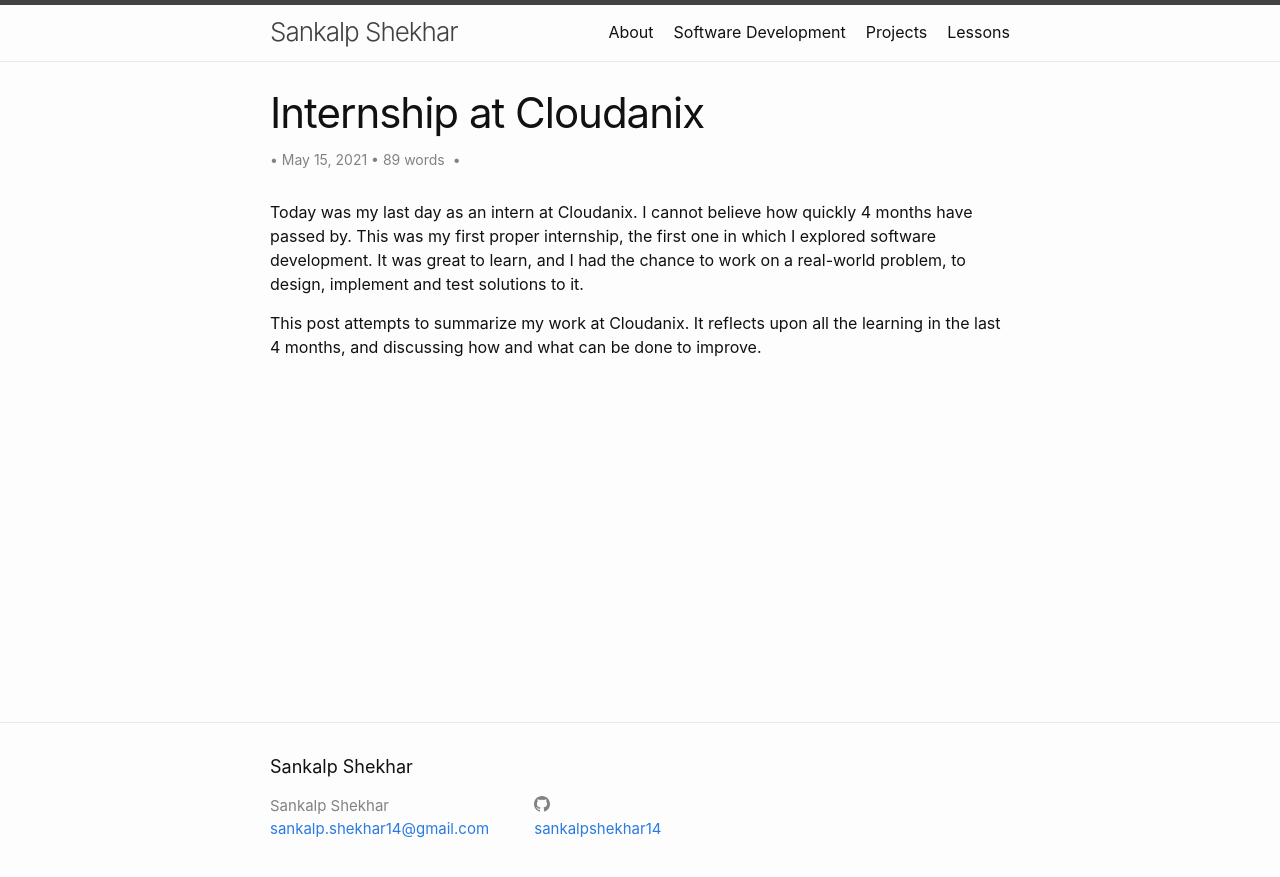
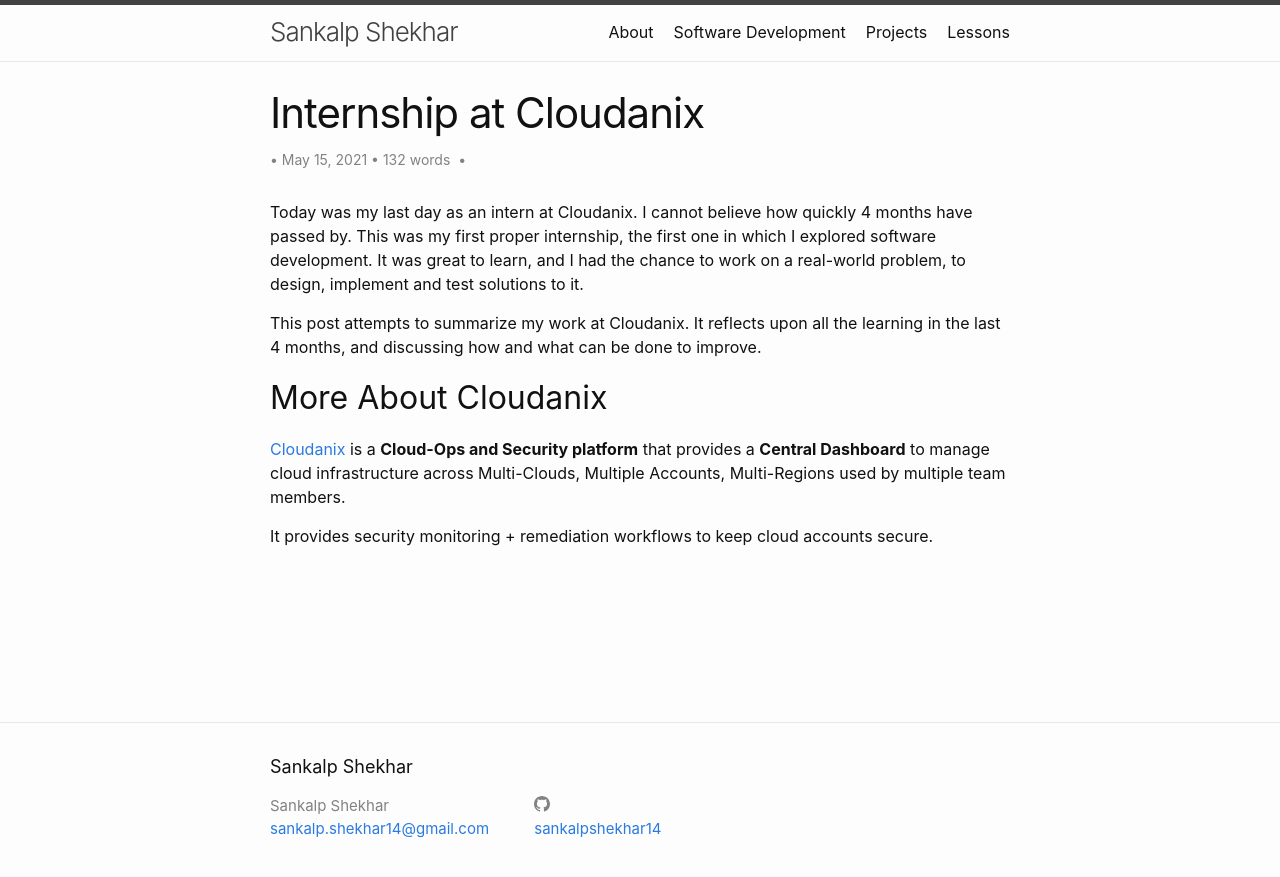
Before and after one commit to sankalpshekhar14/myblog, a Jekyll site: the page built from blog-sde/_posts/2021-05-15-cloudanix.md, in a window 1280 px wide. Shown: the top 877 px of the page. Built offline with Jekyll 4.4.1, drawn with Linux system fonts in a browser that asks for light colours.

```diff
--- a/blog-sde/_posts/2021-05-15-cloudanix.md
+++ b/blog-sde/_posts/2021-05-15-cloudanix.md
@@ -8,3 +8,9 @@ permalink: /:categories/cloudanix
 Today was my last day as an intern at Cloudanix. I cannot believe how quickly 4 months have passed by. This was my first proper internship, the first one in which I explored software development. It was great to learn, and I had the chance to work on a real-world problem, to design, implement and test solutions to it.
 
 This post attempts to summarize my work at Cloudanix. It reflects upon all the learning in the last 4 months, and discussing how and what can be done to improve.
+
+## More About Cloudanix
+
+[Cloudanix](https://cloudanix.com) is a **Cloud-Ops and Security platform** that provides a **Central Dashboard** to manage cloud infrastructure across Multi-Clouds, Multiple Accounts, Multi-Regions used by multiple team members.
+
+It provides security monitoring + remediation workflows to keep cloud accounts secure.
```
Also changed, not shown: blog-sde/_posts/2021-11-17-two-months-at-limechat.md (added, +23 -0 lines), blog-lessons/_drafts/2021-08-06-learning-js.md (renamed from blog-lessons/_posts/2021-08-06-learning-js.md), blog-sde/_drafts/2020-08-20-assignment-1.md (renamed from blog-sde/_posts/2020-08-20-assignment-1.md), images/cloudanix.png (added).
